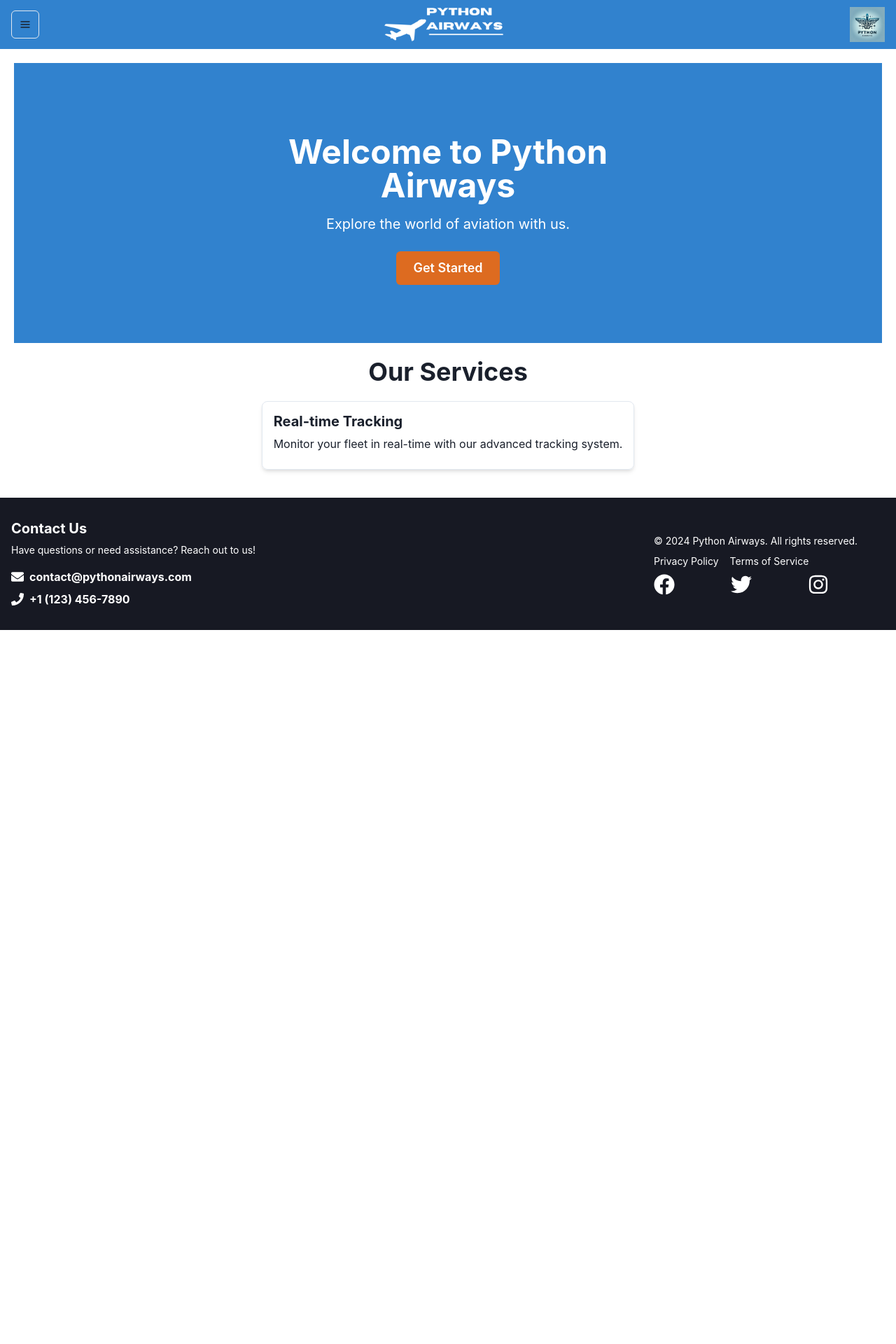
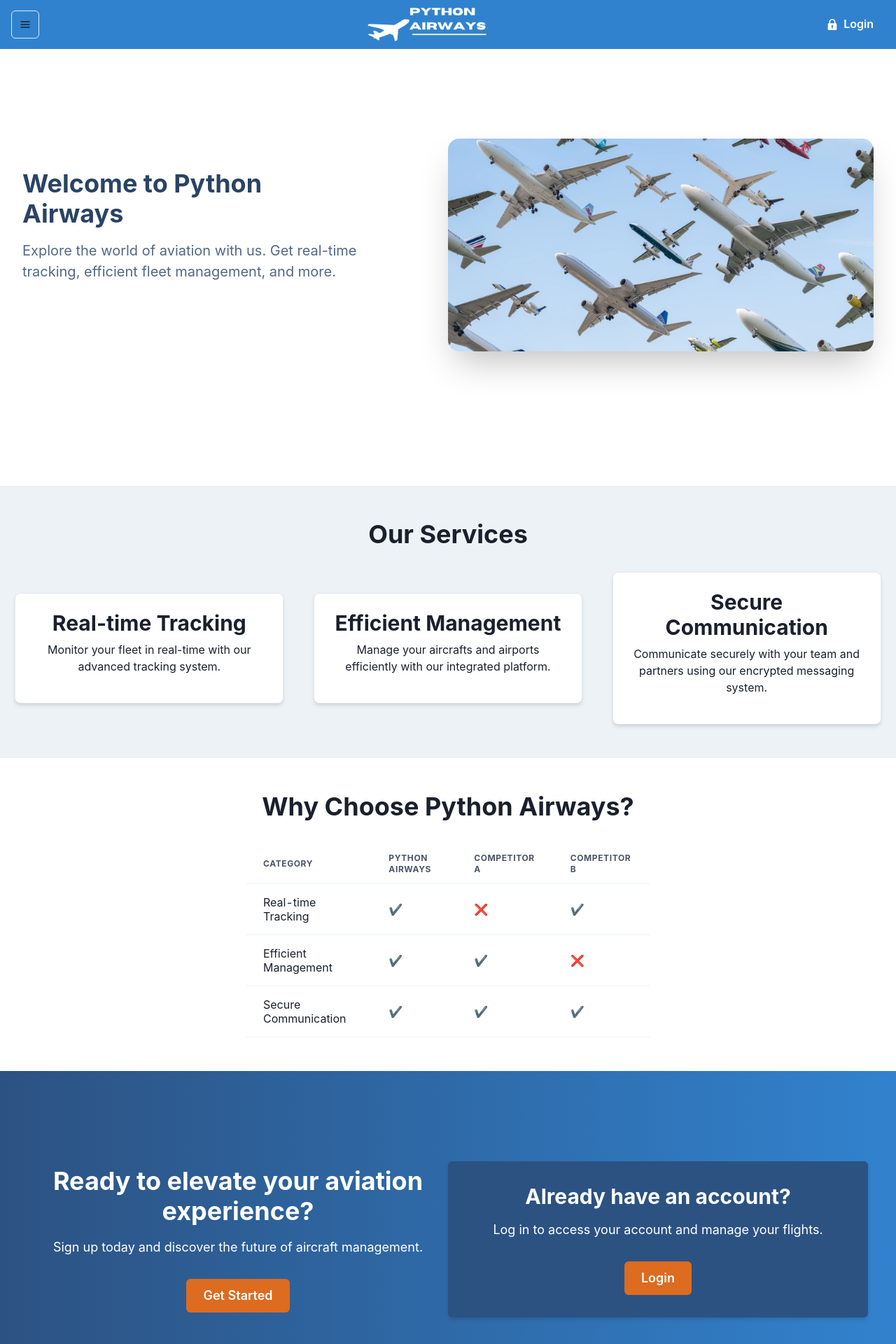
Before and after one commit to imhe6/cs506-team-project, a React (Create React App) app in the folder aircraft-manager-frontend/: page / in a window 1280 px wide. Shown: the top 1920 px of the page at 70% size. Before the commit the page ends 900 px from the top, so only its background shows below. Built offline with nearby package versions, Linux system fonts and the light colour scheme.

Commit message:
updates to homepage

```diff
--- a/aircraft-manager-frontend/src/components/Header.js
+++ b/aircraft-manager-frontend/src/components/Header.js
@@ -1,5 +1,5 @@
-import React from 'react';
-import { Link as RouterLink } from 'react-router-dom';
+import React from "react";
+import { Link as RouterLink } from "react-router-dom";
 import {
   Flex,
   Box,
@@ -12,11 +12,10 @@ import {
   DrawerBody,
   VStack,
   Button,
-  Image
-} from '@chakra-ui/react';
-import { HamburgerIcon } from '@chakra-ui/icons';
-import logo from '../images/PythonAirways.jpg';
-import companyName from '../images/aircraftlogo.png';
+  Image,
+} from "@chakra-ui/react";
+import { HamburgerIcon, LockIcon } from "@chakra-ui/icons";
+import companyName from "../images/aircraftlogo.png";
 
 function Header() {
   const { isOpen, onOpen, onClose } = useDisclosure();
@@ -29,7 +28,8 @@ function Header() {
       p="4"
       bg="blue.500"
       color="white"
-      height="70px" >
+      height="70px"
+    >
       <IconButton
         icon={<HamburgerIcon />}
         onClick={onOpen}
@@ -38,7 +38,8 @@ function Header() {
       />
 
       <Box flex="1" textAlign="center" pt="4">
-        <Image
+        <RouterLink to="/">
+          <Image
             src={companyName}
             alt="Company Name"
             height="100%"
@@ -47,6 +48,7 @@ function Header() {
             mx="auto"
             my="2"
           />
+        </RouterLink>
       </Box>
 
       <Drawer isOpen={isOpen} placement="left" onClose={onClose}>
@@ -55,16 +57,34 @@ function Header() {
           <DrawerHeader borderBottomWidth="1px">Menu</DrawerHeader>
           <DrawerBody>
             <VStack spacing={4} align="stretch">
-              <Button as={RouterLink} to="/" onClick={onClose}>Home</Button>
-              <Button as={RouterLink} to="/dashboard" onClick={onClose}>Dashboard</Button>
-              <Button as={RouterLink} to="/map" onClick={onClose}>Map</Button>
+              <Button as={RouterLink} to="/" onClick={onClose}>
+                Home
+              </Button>
+              <Button as={RouterLink} to="/dashboard" onClick={onClose}>
+                Dashboard
+              </Button>
+              <Button as={RouterLink} to="/map" onClick={onClose}>
+                Map
+              </Button>
             </VStack>
           </DrawerBody>
         </DrawerContent>
       </Drawer>
 
-      <Box flexShrink={0}>
-        <Image src={logo} alt="Aircraft Manager Logo" boxSize="50px" />
+      <Box>
+        <Button
+          as={RouterLink}
+          to="/login"
+          variant="solid"
+          colorScheme="blue"
+          color="white"
+          leftIcon={<LockIcon />}
+          _hover={{ bg: "blue.600" }}
+          _active={{ bg: "blue.700" }}
+          size="md"
+        >
+          Login
+        </Button>
       </Box>
     </Flex>
   );
--- /dev/null
+++ b/aircraft-manager-frontend/src/components/Hero.js
@@ -0,0 +1,86 @@
+import React from "react";
+import { Link } from "react-router-dom";
+import PropTypes from "prop-types";
+import { Box, Button, Flex, Image, Heading, Stack } from "@chakra-ui/react";
+import planes from "../images/planes.jpg";
+
+export default function Hero({
+  title,
+  subtitle,
+  image,
+  ctaLink,
+  ctaText,
+  ...rest
+}) {
+  return (
+    <Flex
+      align="center"
+      justify={{ base: "center", md: "space-around", xl: "space-between" }}
+      direction={{ base: "column-reverse", md: "row" }}
+      wrap="no-wrap"
+      minH="70vh"
+      px={8}
+      mb={16}
+      {...rest}
+    >
+      <Stack
+        spacing={4}
+        w={{ base: "80%", md: "40%" }}
+        align={["center", "center", "flex-start", "flex-start"]}
+      >
+        <Heading
+          as="h1"
+          size="xl"
+          fontWeight="bold"
+          color="blue.800"
+          textAlign={["center", "center", "left", "left"]}
+        >
+          {title}
+        </Heading>
+        <Heading
+          as="h2"
+          size="md"
+          color="blue.800"
+          opacity="0.8"
+          fontWeight="normal"
+          lineHeight={1.5}
+          textAlign={["center", "center", "left", "left"]}
+        >
+          {subtitle}
+        </Heading>
+        <Link to={ctaLink}>
+          <Button
+            colorScheme="primary"
+            borderRadius="8px"
+            py="4"
+            px="4"
+            lineHeight="1"
+            size="md"
+          >
+            {ctaText}
+          </Button>
+        </Link>
+      </Stack>
+      <Box w={{ base: "80%", sm: "60%", md: "50%" }} mb={{ base: 12, md: 0 }}>
+        <Image src={planes} size="100%" rounded="1rem" shadow="2xl" />
+      </Box>
+    </Flex>
+  );
+}
+
+Hero.propTypes = {
+  title: PropTypes.string,
+  subtitle: PropTypes.string,
+  image: PropTypes.string,
+  ctaText: PropTypes.string,
+  ctaLink: PropTypes.string,
+};
+
+Hero.defaultProps = {
+  title: "Welcome to Python Airways",
+  subtitle:
+    "Explore the world of aviation with us. Get real-time tracking, efficient fleet management, and more.",
+  image: "https://source.unsplash.com/collection/404339/800x600",
+  ctaText: "Get Started",
+  ctaLink: "/signup",
+};
--- a/aircraft-manager-frontend/src/pages/HomePage.js
+++ b/aircraft-manager-frontend/src/pages/HomePage.js
@@ -1,53 +1,193 @@
-import React from 'react';
-import { Box, Flex, Heading, Text, Button } from '@chakra-ui/react';
+import React from "react";
+import {
+  Box,
+  Flex,
+  Heading,
+  Text,
+  Button,
+  Table,
+  Thead,
+  Tbody,
+  Tr,
+  Th,
+  Td,
+} from "@chakra-ui/react";
+import Hero from "../components/Hero";
+import planes from "../images/planes.jpg";
+import { Link as RouterLink } from "react-router-dom";
 
-function HomePage() {
+const HomePage = () => {
   return (
-    <Box p="5">
-      <Flex
-        align="center"
-        justify="center"
-        height="400px"
-        bg="blue.500"
-        color="white"
-        textAlign="center"
-        pt="5"
-      >
-        <Box maxWidth="600px">
-          <Heading as="h1" size="2xl" mb="4">
-            Welcome to Python Airways
-          </Heading>
-          <Text fontSize="xl" mb="6">
-            Explore the world of aviation with us.
-          </Text>
-          <Button colorScheme="orange" size="lg">
-            Get Started
-          </Button>
-        </Box>
-      </Flex>
+    <Box>
+      {/* Hero Section */}
+      <Hero
+        title="Welcome to Python Airways"
+        subtitle="Explore the world of aviation with us. Get real-time tracking, efficient fleet management, and more."
+        image={planes}
+        ctaText="Get Started"
+        ctaLink="/signup"
+      />
 
-      <Box p="5">
-        <Heading as="h2" size="xl" mb="5" textAlign="center">
+      {/* Services Section */}
+      <Box py="12" bg="gray.100" textAlign="center">
+        <Heading as="h2" size="xl" mb="8">
           Our Services
         </Heading>
         <Flex
-          direction={{ base: 'column', md: 'row' }}
+          direction={{ base: "column", md: "row" }}
           justify="space-around"
           align="center"
+          wrap="wrap"
         >
-          <Box p="4" shadow="md" borderWidth="1px" borderRadius="lg">
-            <Heading as="h3" size="md" mb="2">
+          {/* Service 1 */}
+          <Box
+            maxW="sm"
+            p="6"
+            shadow="md"
+            borderWidth="1px"
+            borderRadius="lg"
+            bg="white"
+          >
+            <Heading as="h3" size="lg" mb="2">
               Real-time Tracking
             </Heading>
-            <Text mb="2">
-              Monitor your fleet in real-time with our advanced tracking
-              system.
+            <Text mb="4">
+              Monitor your fleet in real-time with our advanced tracking system.
+            </Text>
+          </Box>
+          {/* Service 2 */}
+          <Box
+            maxW="sm"
+            p="6"
+            shadow="md"
+            borderWidth="1px"
+            borderRadius="lg"
+            bg="white"
+            mt={{ base: "4", md: "0" }}
+          >
+            <Heading as="h3" size="lg" mb="2">
+              Efficient Management
+            </Heading>
+            <Text mb="4">
+              Manage your aircrafts and airports efficiently with our integrated
+              platform.
+            </Text>
+          </Box>
+          {/* Service 3 */}
+          <Box
+            maxW="sm"
+            p="6"
+            shadow="md"
+            borderWidth="1px"
+            borderRadius="lg"
+            bg="white"
+            mt={{ base: "4", md: "0" }}
+          >
+            <Heading as="h3" size="lg" mb="2">
+              Secure Communication
+            </Heading>
+            <Text mb="4">
+              Communicate securely with your team and partners using our
+              encrypted messaging system.
             </Text>
           </Box>
         </Flex>
       </Box>
+
+      {/* Table Comparison Section */}
+      <Box py="12" bg="white" textAlign="center">
+        <Heading as="h2" size="xl" mb="8">
+          Why Choose Python Airways?
+        </Heading>
+        <Flex justify="center">
+          <Box maxW="xl">
+            <Table variant="simple" size="md" mx="auto">
+              <Thead>
+                <Tr>
+                  <Th>Category</Th>
+                  <Th>Python Airways</Th>
+                  <Th>Competitor A</Th>
+                  <Th>Competitor B</Th>
+                </Tr>
+              </Thead>
+              <Tbody>
+                <Tr>
+                  <Td>Real-time Tracking</Td>
+                  <Td>✔️</Td>
+                  <Td>❌</Td>
+                  <Td>✔️</Td>
+                </Tr>
+                <Tr>
+                  <Td>Efficient Management</Td>
+                  <Td>✔️</Td>
+                  <Td>✔️</Td>
+                  <Td>❌</Td>
+                </Tr>
+                <Tr>
+                  <Td>Secure Communication</Td>
+                  <Td>✔️</Td>
+                  <Td>✔️</Td>
+                  <Td>✔️</Td>
+                </Tr>
+              </Tbody>
+            </Table>
+          </Box>
+        </Flex>
+      </Box>
+
+      {/* Call to Action Section */}
+      <Flex
+        align="center"
+        justify="center"
+        minHeight="60vh"
+        bgGradient="linear(to-r, blue.700, blue.500)"
+        color="white"
+        px={{ base: "5", md: "10" }}
+        flexDirection={{ base: "column", md: "row" }}
+      >
+        <Box flex="1">
+          <Heading as="h2" size="xl" mb="4" textAlign="center">
+            Ready to elevate your aviation experience?
+          </Heading>
+          <Text fontSize="lg" mb="8" textAlign="center">
+            Sign up today and discover the future of aircraft management.
+          </Text>
+          <Flex justify="center">
+            <Button colorScheme="orange" size="lg">
+              Get Started
+            </Button>
+          </Flex>
+        </Box>
+        <Box flex="1" display={{ base: "none", md: "block" }}>
+          {/* Login Section */}
+          <Box
+            bg="blue.700"
+            color="white"
+            p="8"
+            borderRadius="md"
+            boxShadow="md"
+          >
+            <Heading as="h2" size="lg" mb="4" textAlign="center">
+              Already have an account?
+            </Heading>
+            <Text fontSize="lg" mb="8" textAlign="center">
+              Log in to access your account and manage your flights.
+            </Text>
+            <Flex justify="center">
+              <Button
+                colorScheme="orange"
+                size="lg"
+                as={RouterLink}
+                to="/login"
+              >
+                Login
+              </Button>
+            </Flex>
+          </Box>
+        </Box>
+      </Flex>
     </Box>
   );
-}
+};
 
 export default HomePage;
```
Also changed, not shown: aircraft-manager-frontend/src/App.js (+11 -11 lines), aircraft-manager-frontend/src/components/Footer.js (+26 -8 lines), aircraft-manager-frontend/src/components/PrivacyPolicy.js (+25 -12 lines), aircraft-manager-frontend/src/components/Terms.js (+27 -10 lines), aircraft-manager-frontend/src/images/planes.jpg (added), aircraft-manager-frontend/src/pages/LoginPage.js (added), aircraft-manager-frontend/src/pages/SignupPage.js (added).
